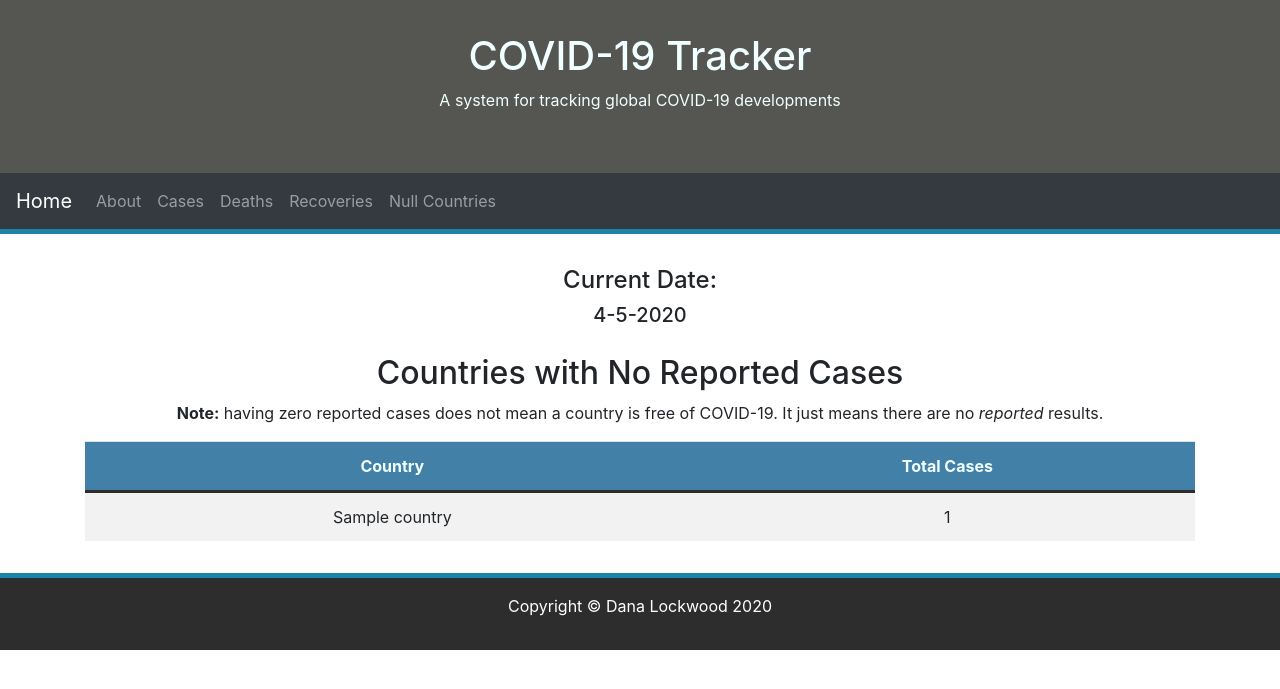
After one commit to D-Bits/COVID-19-Tracker, a Flask app: template templates/null_countries.html in a window 1280 px wide. The commit adds this page. Shown: the top 689 px of the page. Run offline with Flask 2, Linux system fonts and the light colour scheme; the template is opened without the code that fills it: most values are stand-ins (such as "Sample title", 1, 10 or a date in 2020); some libraries are stand-ins or nearby versions.

Commit message:
Added countries w/ no reported cases.

```diff
--- a/app.py
+++ b/app.py
@@ -100,6 +100,25 @@ def recoveries():
     return render_template('recoveries.html', data=df_dict)
 
 
+# TODO: Add route & template for countries with no data/0 cases
+@app.route('/null')
+def no_data():
+
+    df = pd.DataFrame(summary_json['Countries'])
+    # Show only "TotalConfirmed" and "NewConfirmed", and countries names
+    filtered_data = df.filter(items=['Country', 'TotalConfirmed', 'NewConfirmed'])
+    # Drop redundant records obtained from API
+    cleaned_data = df.drop([0, 93, 101, 125, 168, 169, 170, 171, 172, 175, 194, 199, 205, 224])
+    # Show only countries with 0 reported cases
+    null_countries = cleaned_data.loc[cleaned_data['TotalConfirmed'] == 0]
+    # Order countries in alphabetical order
+    ordered_df = null_countries.sort_values('Country', ascending=True)
+    # Convert the DataFrame to a dictionary
+    df_dict = ordered_df.to_dict(orient='records')
+
+    return render_template('null.html', data=df_dict)
+
+
 # 404 Handler
 @app.errorhandler(404)
 def not_found(error):
--- a/templates/layout.html
+++ b/templates/layout.html
@@ -40,6 +40,9 @@
           <li class="nav-item">
             <a class="nav-link" href="{{ url_for('recoveries')}}">Recoveries</a>
           </li>
+          <li class="nav-item">
+            <a class="nav-link" href="{{ url_for('no_data')}}">Null Countries</a>
+          </li>
         </ul>
       </div>
     </nav>
--- /dev/null
+++ b/templates/null_countries.html
@@ -0,0 +1,35 @@
+{% extends "layout.html" %}
+
+{% block title %}Deaths {% endblock %}
+
+{% block content %}
+
+<h2>Countries with No Reported Cases</h2>
+
+        <p><strong>Note:</strong> having zero reported cases does not mean a country is
+            free of COVID-19. It just means there are no <em>reported</em>  results.
+        </p>
+
+        <table class="table table-striped">
+
+            <thead>
+                <tr class="header-row">
+                    <th class="header-row">Country</th>
+                    <th class="header-row">Total Cases</th>
+                </tr>
+            </thead>
+
+        {% for nation in data %}
+            <tbody>
+                <tr>
+                <td>{{nation.Country}}</td>
+                <td>{{nation.TotalConfirmed}}</td>
+
+                </tr>
+            </tbody>
+        {% endfor %}
+
+        </table>
+
+
+{% endblock %}
```
